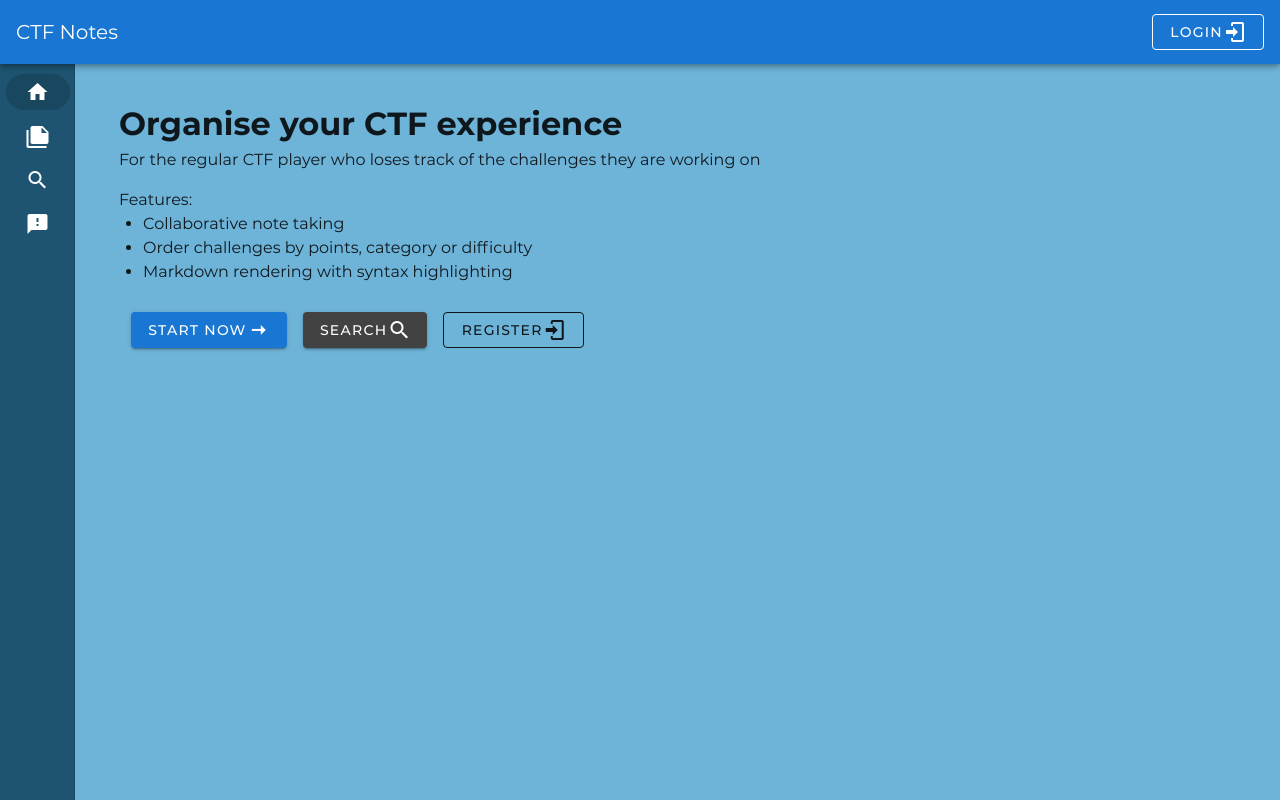
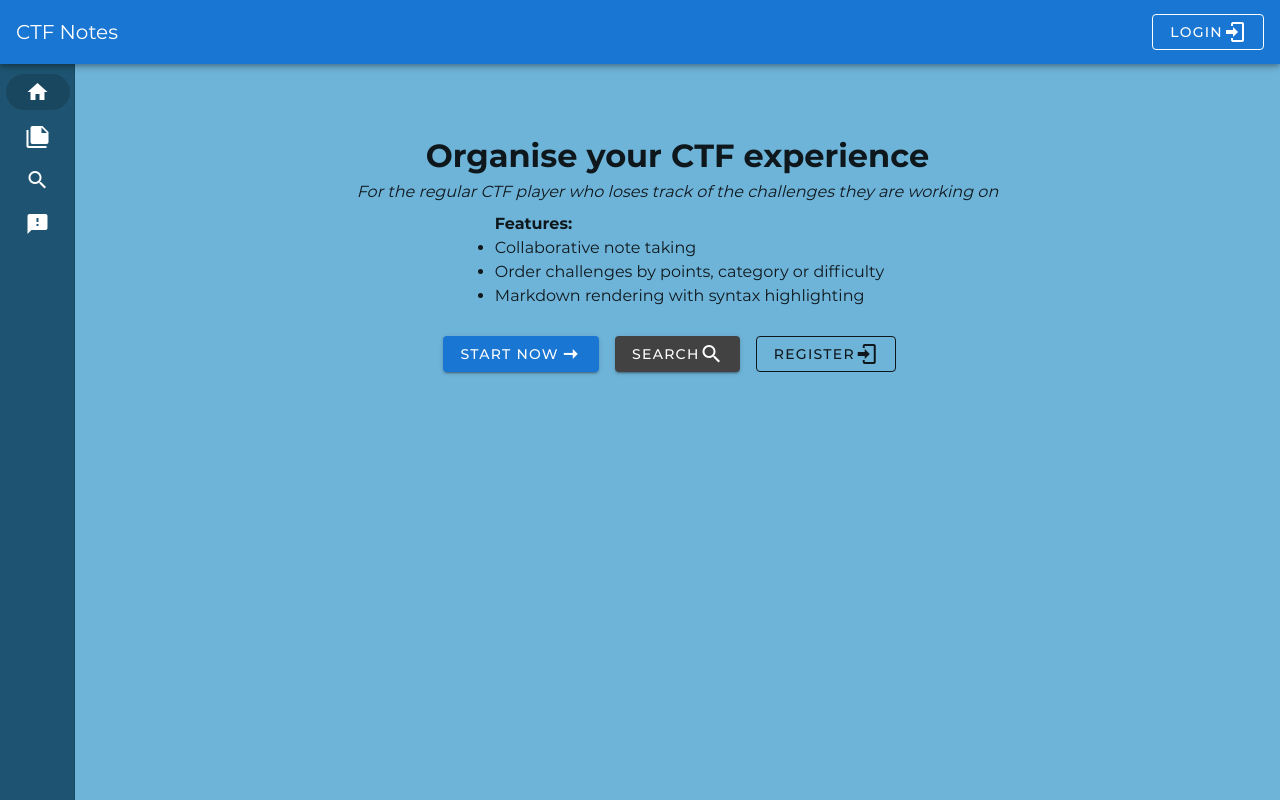
Before and after one commit to mug1wara26/CS6131-Websites, a Vue app: page / in a window 1280 px wide. Built offline with nearby package versions, Linux system fonts and the light colour scheme.

Commit message:
moved landing page contents to center

```diff
--- a/src/views/Home.vue
+++ b/src/views/Home.vue
@@ -1,15 +1,15 @@
 <template>
-  <v-container fluid>
+  <v-container fluid class="flex-column align-center d-flex mt-8">
     <h1> Organise your CTF experience</h1>
-    <p>For the regular CTF player who loses track of the challenges they are working on</p>
-    Features:
-    <ul>
+    <i>For the regular CTF player who loses track of the challenges they are working on</i>
+    <ul class="mt-2">
+      <b>Features:</b>
       <li>Collaborative note taking</li>
       <li>Order challenges by points, category or difficulty</li>
       <li>Markdown rendering with syntax highlighting</li>
     </ul>
 
-    <v-container class="mt-4">
+    <v-container class="mt-4 flex-row justify-center d-flex">
       <v-btn color="primary" class="mr-4 mb-2" to="/notes">
         Start Now
         <v-icon>mdi-arrow-right-thin</v-icon>
```
